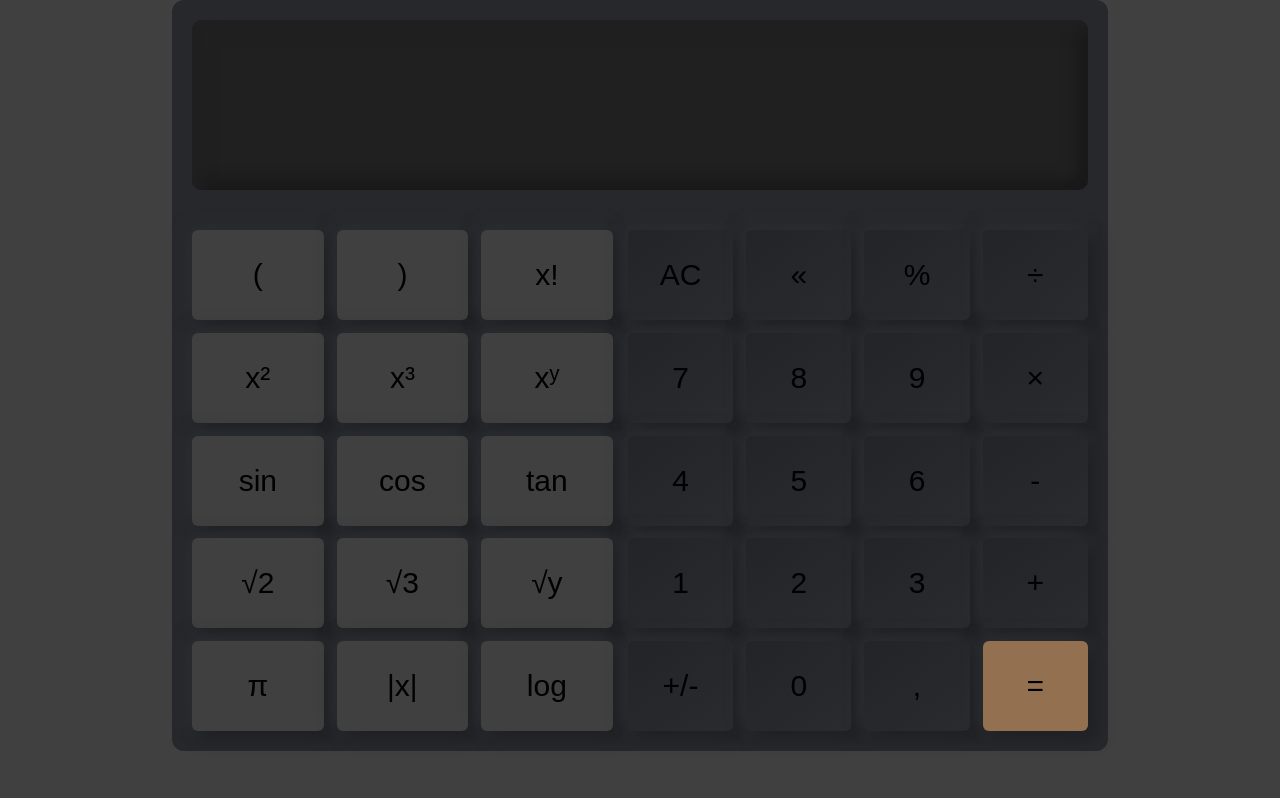
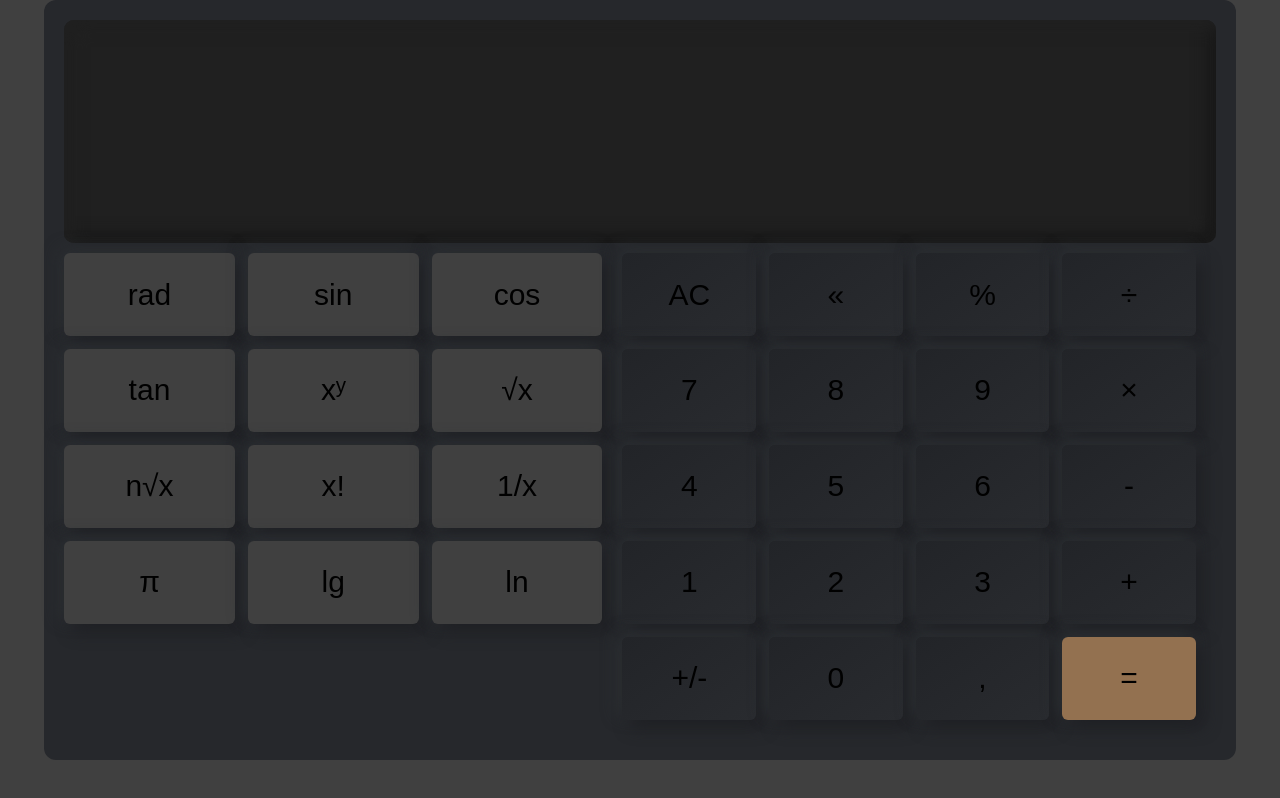
Before and after one commit to Cgull01/WEB-calculator, a plain HTML site: page index.html in a window 1280 px wide. Drawn offline with Linux system fonts and the light colour scheme.

Commit message:
fixed scaling

```diff
--- a/index.html
+++ b/index.html
@@ -17,21 +17,18 @@
       </div>
 
       <div class="buttons extra">
-        <button class="action" id="(">(</button>
-        <button class="action" id=")">)</button>
-        <button class="action" id="fac">x!</button>
-        <button class="action" id="x2">x²</button>
-        <button class="action" id="x3">x³</button>
-        <button class="action" id="xy">xʸ</button>
+        <button class="action" id="rad">rad</button>
         <button class="action" id="sin">sin</button>
         <button class="action" id="cos">cos</button>
         <button class="action" id="tan">tan</button>
-        <button class="action" id="root2">√2</button>
-        <button class="action" id="root3">√3</button>
-        <button class="action" id="rooty">√y</button>
+        <button class="action" id="xy">xʸ</button>
+        <button class="action" id="root2">√x</button>
+        <button class="action" id="rootn">n√x</button>
+        <button class="action" id="fac">x!</button>
+        <button class="action" id="1/x">1/x</button>
         <button class="action" id="pi">π</button>
-        <button class="action" id="abs">|x|</button>
-        <button class="action" id="log">log</button>
+        <button class="action" id="lg">lg</button>
+        <button class="action" id="ln">ln</button>
       </div>
 
       <div class="buttons">
--- a/script.js
+++ b/script.js
@@ -21,19 +21,13 @@ let currentAction = "";
 let prevVal = "";
 let newVal = "";
 
-//  TODO: calculate value 33+66-663 99show on main, dissapear on type
-//  TODO: make sequence an array, store values like [-12,+,12]
+//  TODO: calculate value 33+66-663 99show on main, dissapear on type DONE
+//  TODO: make sequence an array, store values like [-12,+,12] DONE
 // ! Daugybos su neigiamais nera
 // ! Commas dont work - make separate class
 // ! +/- doesnt work  - make separate class
 // ! grey buttons dont work
 let sequence = [];
-
-// sequence.push(1,2,3,4)
-// console.log(sequence);
-
-// sequence.push(...sequence.slice(2))
-// console.log(sequence);
 
 ClearAllButton.addEventListener("click", () => {
   sequence = [];
@@ -49,6 +43,7 @@ UndoButton.addEventListener("click", () => {
 
   UpdateView();
 });
+
 
 ResultButton.addEventListener("click", () => {
   if (sequence[sequence.length - 1] == "=") {
@@ -74,9 +69,6 @@ ResultButton.addEventListener("click", () => {
   UpdateView();
 });
 
-const endsWithNumber = (arr) => {
-  return typeof arr[arr.length - 1] === 'number';
-};
 
 for (button of NumberButtons) {
   button.addEventListener("click", (e) => {
@@ -84,15 +76,13 @@ for (button of NumberButtons) {
 
     if (newVal[0] == "0") newVal = newVal.slice(1, -1);
 
-    if (endsWithNumber(sequence) || newVal.length > 0) {
+    if (Number.isInteger(sequence[sequence.length - 1]) || newVal.length > 0) {
       newVal += num;
     } else {
       newVal = num;
     }
 
     prevVal = newVal;
-
-    //console.log(newVal);
 
     UpdateView();
   });
@@ -104,14 +94,12 @@ for (button of ActionButtons) {
 
     if (!Number.isInteger(sequence[sequence.length - 1]) || newVal.length > 0) {
       EvaluateResult();
-      // sequence = newVal + action;
       sequence = [newVal, action];
       UpdateView();
 
       newVal = "";
       console.log(1);
     } else if (sequence[sequence.length - 1] == "=") {
-      // sequence = newVal + action;
       sequence = [newVal, action];
       console.log(2);
       UpdateView();
@@ -122,14 +110,11 @@ for (button of ActionButtons) {
       UpdateView();
 
     } else if (sequence.length == 0) {
-      // sequence += 0 + action;
       sequence.push(0, action)
       console.log(4);
       UpdateView();
-
     }
     else {
-      // sequence = sequence.slice(0, -1) + action;
       sequence.push(...sequence.slice(0, -1), action)
       console.log(5);
       UpdateView();
@@ -157,7 +142,6 @@ function EvaluateResult() {
   let val2 = 0;
   let symbol = "";
 
-  // sequence += newVal;
   if (newVal != "")
     sequence.push(newVal)
   console.log(sequence);
@@ -221,6 +205,19 @@ function EvaluateResult() {
       newVal = val1 % val2;
       newVal = +newVal.toFixed(10)
       break;
+    case "sin":
+      console.log(degreesToRadians(val1) + "<<<");
+      newVal = degreesToRadians(val1)
+      newVal = Math.sin(newVal);
+      break;
+    case "cos":
+      console.log(degreesToRadians(val1) + "<<<");
+      newVal = Math.cos(degreesToRadians(val1));
+      break;
+    case "tan":
+      console.log(degreesToRadians(val1) + "<<<");
+      newVal = Math.tan(degreesToRadians(val1));
+      break;
   }
   console.log("newVal:" + newVal);
 
@@ -228,24 +225,27 @@ function EvaluateResult() {
 
   if (is_numeric(sequence[sequence.length - 1])) {
     sequence.push("=");
-    // sequence += "=";
   }
   UpdateView();
+}
+
+function degreesToRadians(degrees)
+{
+  return degrees * (Math.PI/180);
 }
 
 console.log(NumberButtons);
 console.log(ActionButtons);
 
-// ActionButtons[0].click();
+document.addEventListener('keydown', e => {
 
-document.addEventListener('keydown', e => {
-  // console.log(e.key >= 0 && e.key <= 9);
   if ((e.key >= 0 && e.key <= 9)) {
     // 0-9 only
     switch (e.key) {
       case "0":
         NumberButtons[9].click()
         break;
+
       case "1":
         NumberButtons[6].click()
         break;
--- a/styles.css
+++ b/styles.css
@@ -9,26 +9,28 @@ body {
 }
 
 .calculator {
-  width: 70%;
+  padding: 20px;
+  width: 90vw;
+  height:90vh;
   margin: auto;
   display: grid;
   grid-template-areas:
     "screenArea screenArea"
+    "extraArea buttonArea"
     "extraArea buttonArea";
-  grid-column-gap: 15px;
+  grid-column-gap: 0px;
   background-color: rgb(38, 40, 44);
-  padding: 20px;
   border-radius: 12px;
 }
 
 .screen {
+  min-height: 90px;
   border-radius: 10px;
   background-color: #202020;
-  padding: 10px;
+  padding: 10px 10px 0px 10px;
   grid-area: screenArea;
-  height: 150px;
+  height: auto;
   box-shadow: inset 8px 8px 16px #202020, inset -8px -8px 16px #181818;
-  margin-bottom: 40px;
   font-size: 70px;
   text-align: end;
   font-family: "Courier New", Courier, monospace;
@@ -45,11 +47,9 @@ button {
   border-radius: 6px;
   background: linear-gradient(145deg, #222428, #292b2f);
   box-shadow: 8px 8px 16px #1f2024, -4px -4px 16px #2d3034;
-
-  line-height: 90px;
   text-align: center;
   vertical-align: middle;
-  font-size: 30px;
+  font-size: 1.875rem;
 }
 
 .buttons {
@@ -61,6 +61,7 @@ button {
   grid-template-rows: repeat(5, 1fr);
   grid-column-gap: 1vw;
   grid-row-gap: 1vw;
+  padding: 0.625rem 1.25rem 1.25rem 0px;
 }
 
 .result {
@@ -83,6 +84,7 @@ button:hover {
   grid-area: extraArea;
   grid-template-columns: repeat(3, 1fr);
   grid-template-rows: repeat(5, 1fr);
+
 }
 
 @media (orientation: landscape) {
@@ -93,6 +95,7 @@ button:hover {
   .calculator {
     grid-template-areas:
       "screenArea screenArea"
+      "extraArea buttonArea"
       "extraArea buttonArea";
   }
 }
@@ -104,6 +107,7 @@ button:hover {
   .calculator {
     grid-template-areas:
       " screenArea"
+      " buttonArea"
       " buttonArea";
   }
 }
```
